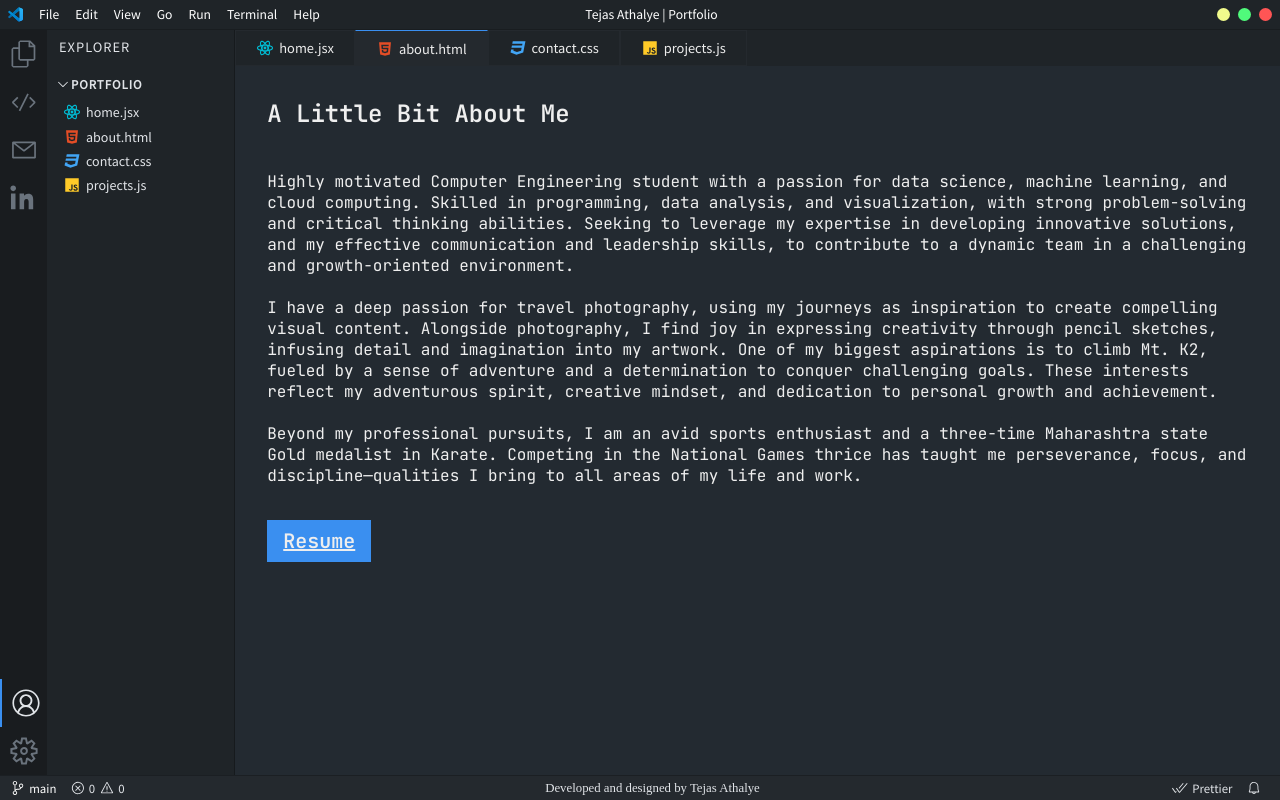
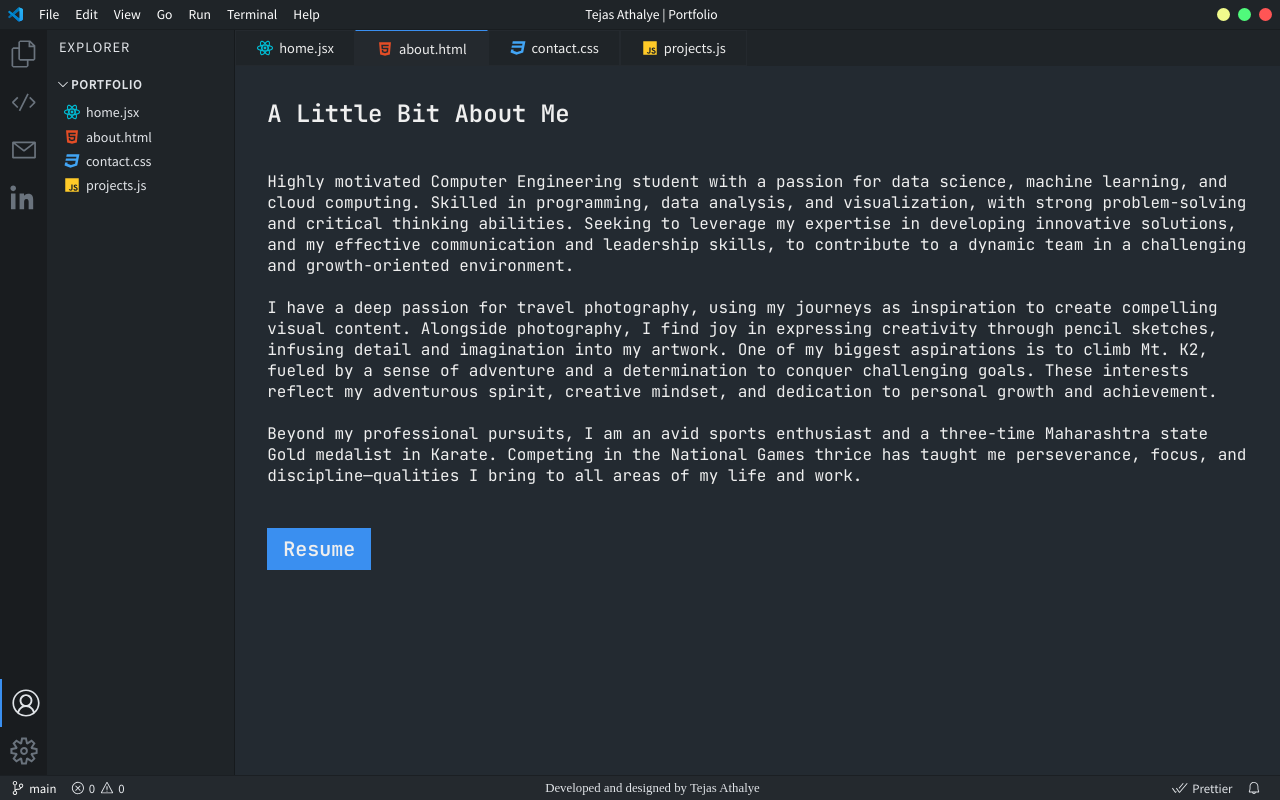
Before and after one commit to LitZeus/DataDrivenDev, a Next.js app: page /about in a window 1280 px wide. Built offline with nearby package versions, Linux system fonts and the light colour scheme.

Commit message:
Updated visuals
made the visuals more consistent

```diff
--- a/styles/HomePage.module.css
+++ b/styles/HomePage.module.css
@@ -86,10 +86,12 @@
   font-weight: 600;
   border: none;
   cursor: pointer;
+  text-decoration: none;
+  display: inline-block;
+  text-align: center;
 }
 
-.button:hover,
-.resumebutton:hover {
+.button:hover{
   box-shadow: 5px 5px 10px rgba(0, 0, 0, 0.5);
 }
 
```
